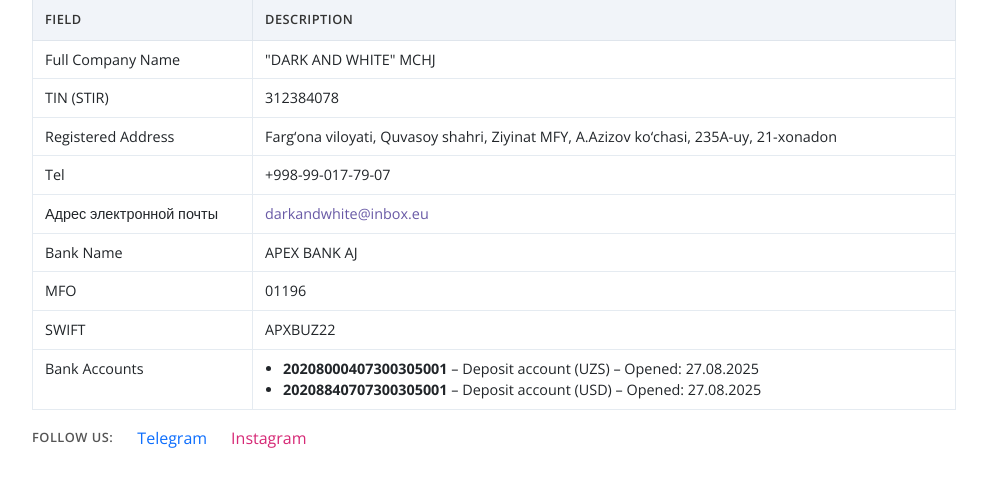
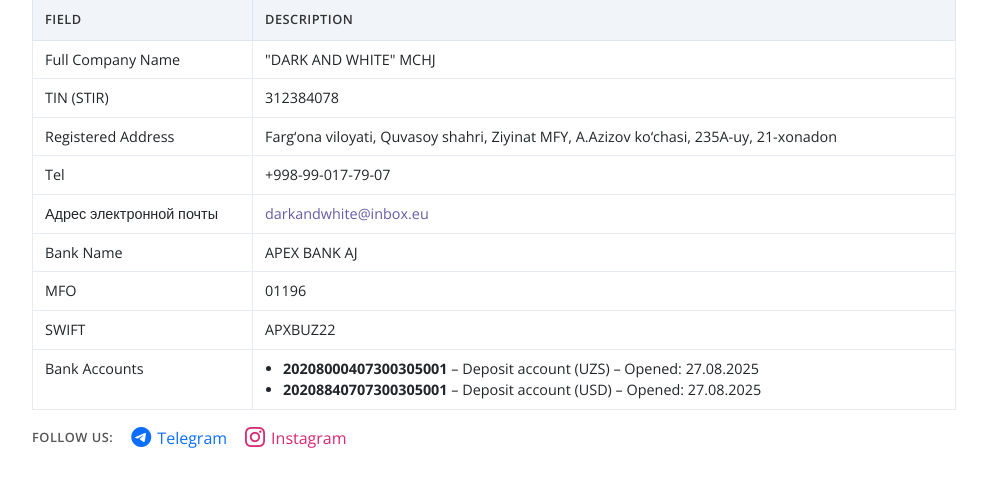
Before and after one commit to Bayrambek770/tech-store, a Django app: page /ru/public-offer/ in a window 1280 px wide. Shown: the part 3962-4452 px from the top of the page, without its empty margins (146-1133 px from the left). Run offline with Django 5.2, Linux system fonts and the light colour scheme; some libraries are stand-ins or nearby versions; some web fonts are replaced.

Commit message:
adding bootstrap icons locally

```diff
--- a/templates/public_offer.html
+++ b/templates/public_offer.html
@@ -7,6 +7,7 @@
   <title>{% trans "Public Offer & Terms" %}</title>
   <link rel="stylesheet" href="{% static 'main/vendors/themify-icons/css/themify-icons.css' %}">
   <link rel="stylesheet" href="{% static 'main/css/meyawo.css' %}">
+  <link rel="stylesheet" href="{% static 'bootstrap-icons/bootstrap-icons.css' %}">
   <link rel="stylesheet" href="{% static 'main/css/custom.css' %}">
   <style>
     .legal-container{max-width:960px;margin:40px auto;padding:0 18px;}
```
